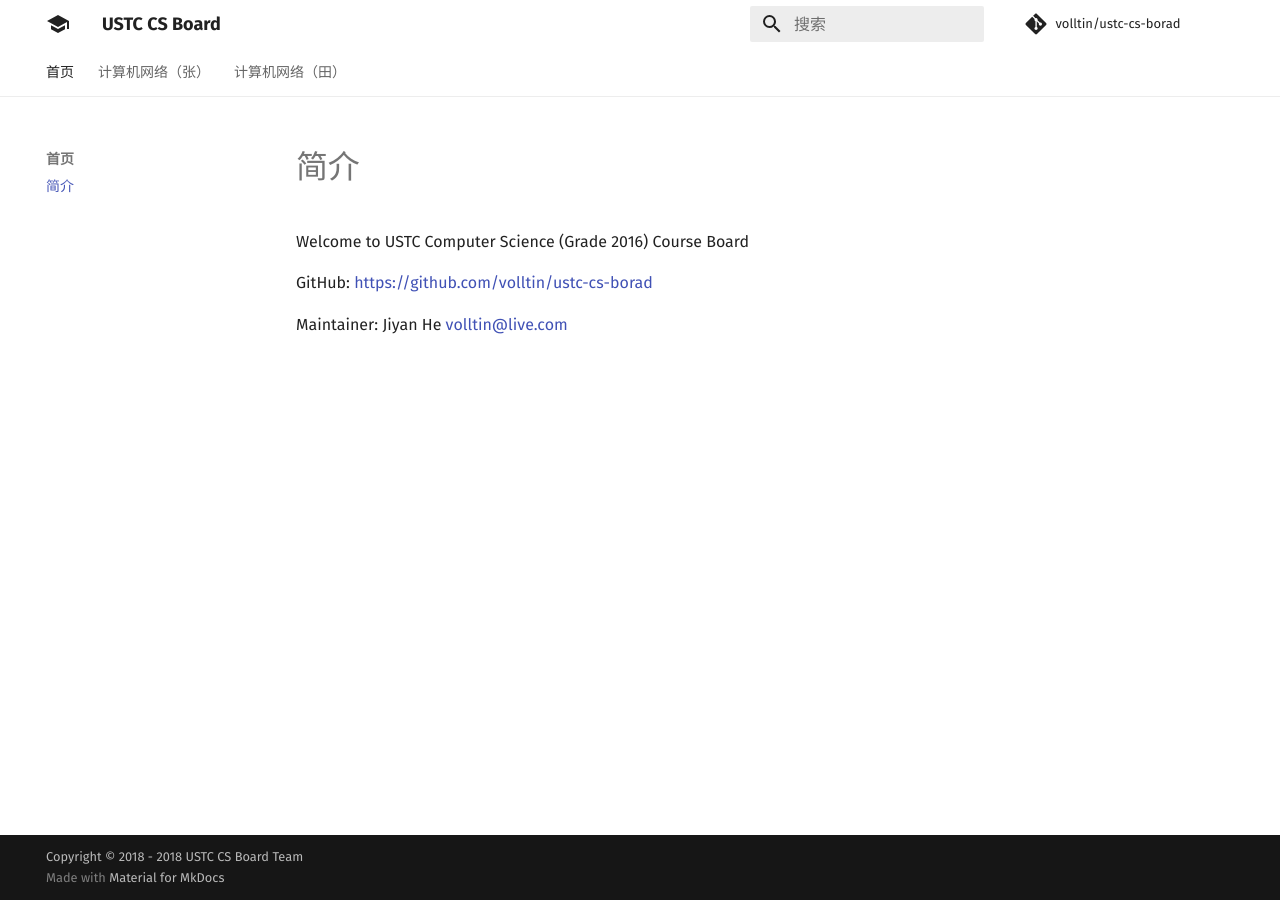
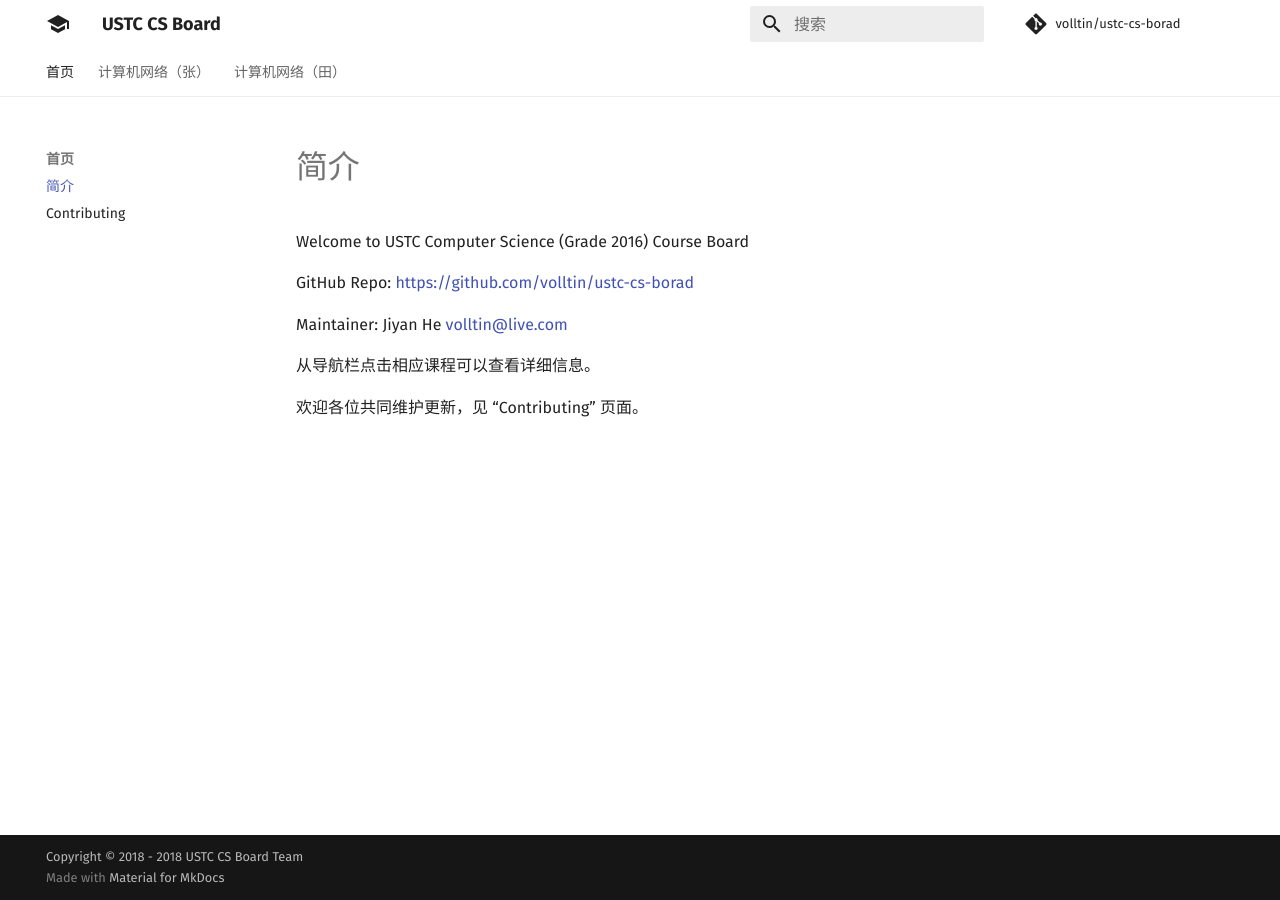
Before and after one commit to volltin/ustc-cs-board, an MkDocs documentation site: the page built from docs/index.md, in a window 1280 px wide. Built offline with MkDocs 1.6.1 and Material for MkDocs 9.7.7, drawn with Linux system fonts in a browser that asks for light colours; comment, search, counter and statistics services are not loaded; old or Windows-style settings are respelled for this version of MkDocs.

Commit message:
add contrib

```diff
--- a/docs/index.md
+++ b/docs/index.md
@@ -1,5 +1,9 @@
 Welcome to USTC Computer Science (Grade 2016) Course Board
 
-GitHub: https://github.com/volltin/ustc-cs-borad
+GitHub Repo: https://github.com/volltin/ustc-cs-borad
 
 Maintainer: Jiyan He <volltin@live.com>
+
+从导航栏点击相应课程可以查看详细信息。
+
+欢迎各位共同维护更新，见 “Contributing” 页面。
--- a/mkdocs.yml
+++ b/mkdocs.yml
@@ -16,6 +16,7 @@ copyright: 'Copyright &copy; 2018 - 2018 USTC CS Board Team'
 pages:
   - 首页:
     - 简介: index.md
+    - Contributing: contributing.md
   - 计算机网络（张）:
     - 作业和实验: net/zhang/hw.md
     - 课程信息: net/zhang/info.md
```
Also changed, not shown: docs/contributing.md (added, +11 -0 lines).
